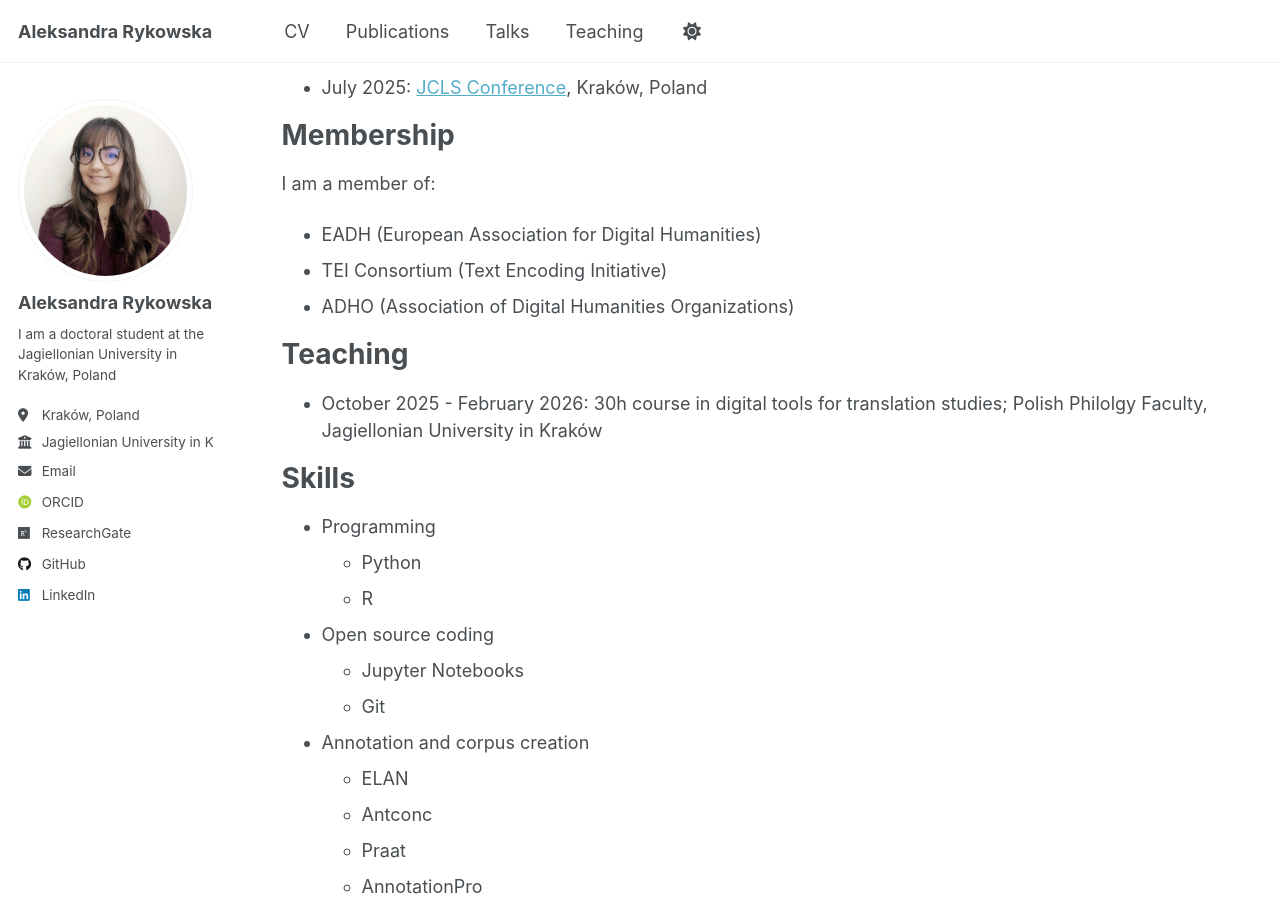
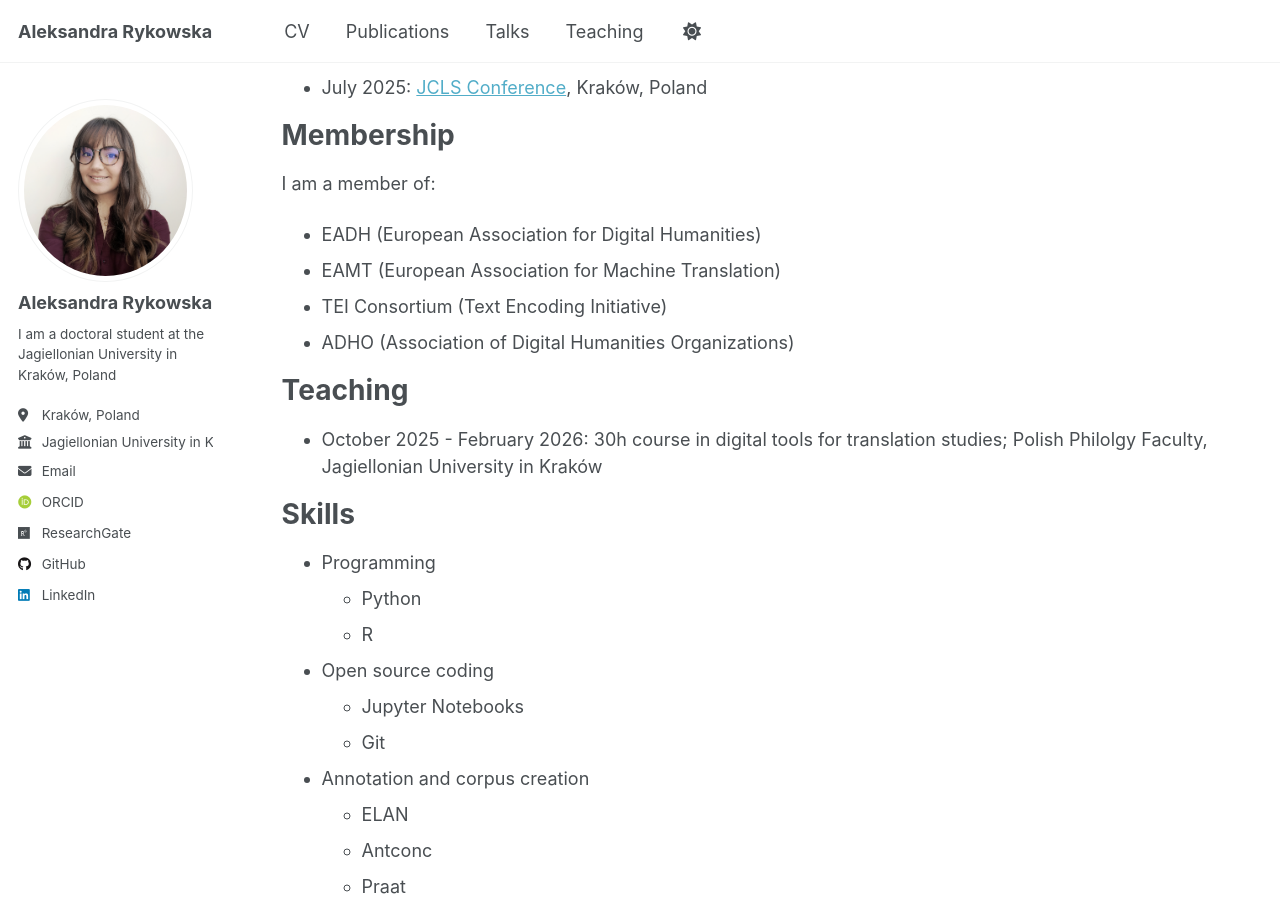
Before and after one commit to aleksandra2812/aleksandra2812.github.io, a Jekyll site: the page built from _pages/cv.md, in a window 1280 px wide and 900 px high, scrolled down 2522 px. Built offline with Jekyll 4.4.1, drawn with Linux system fonts in a browser that asks for light colours; some web fonts are replaced; a script that is not in the unit is left out.

Commit message:
Update CV

```diff
--- a/_pages/cv.md
+++ b/_pages/cv.md
@@ -80,6 +80,7 @@ Membership
 ======
 I am a member of:
 * EADH (European Association for Digital Humanities)
+* EAMT (European Association for Machine Translation)
 * TEI Consortium (Text Encoding Initiative)
 * ADHO (Association of Digital Humanities Organizations)
 
```
